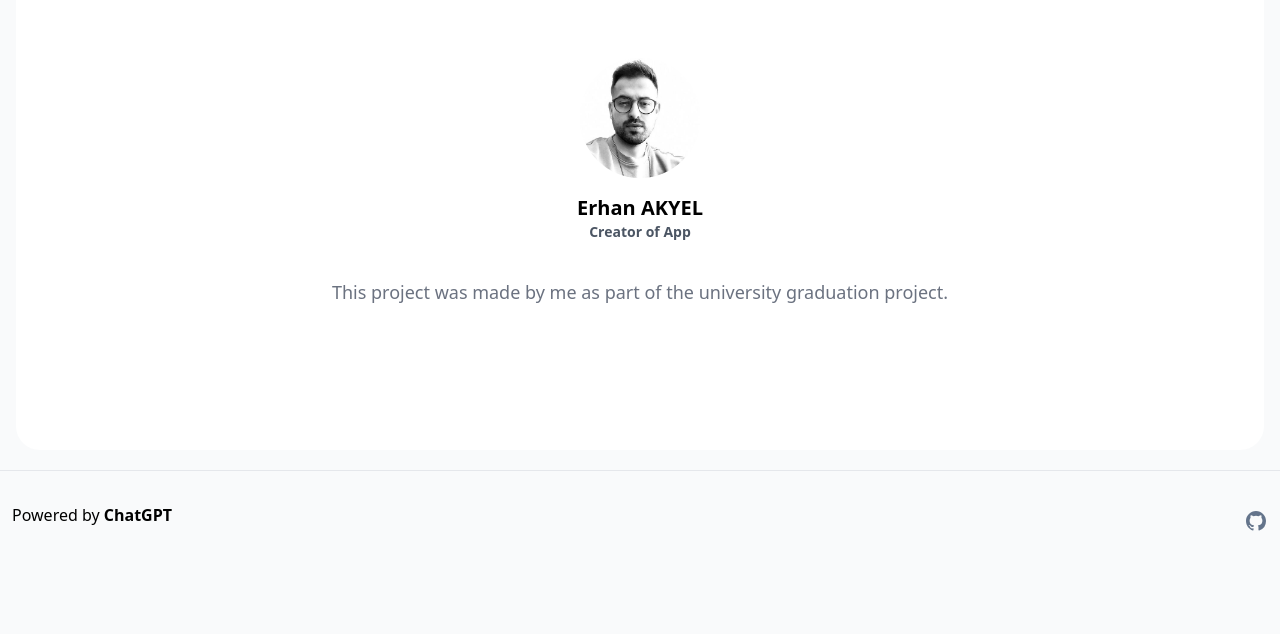
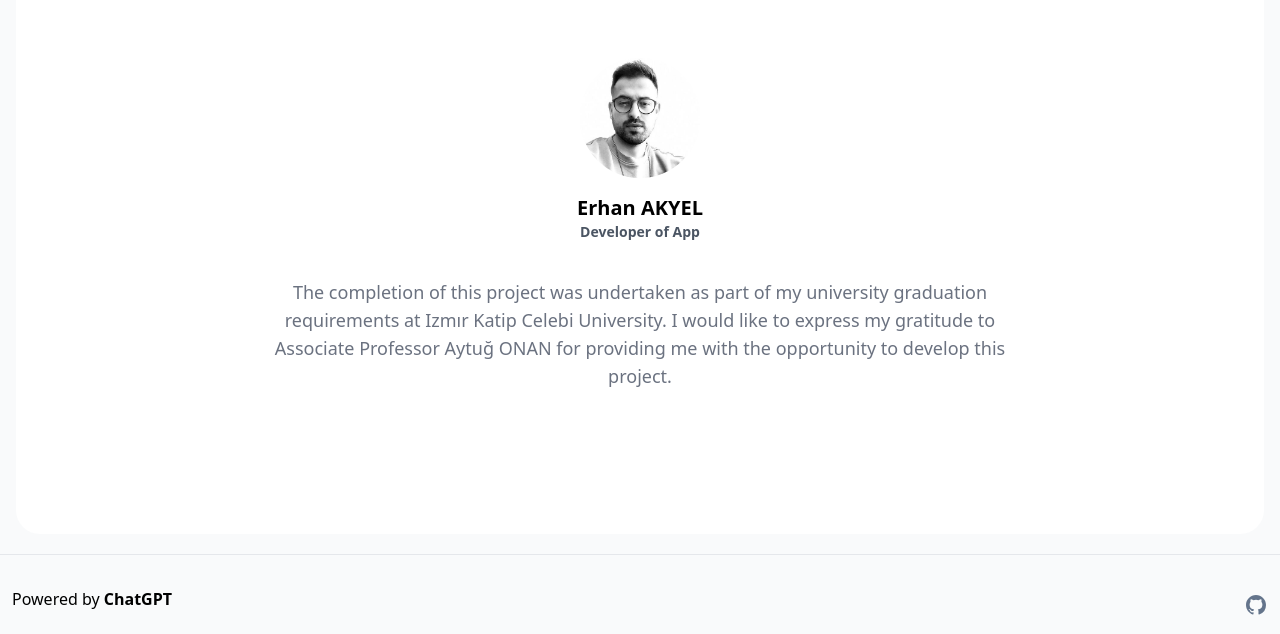
Before and after one commit to bytefulness/twitter-bio-ai, a Next.js app: page / in a window 1280 px wide. Shown: the part 1596-2230 px from the top of the page. Before the commit the page ends 2146 px from the top, so only its background shows below. Built offline with nearby package versions, Linux system fonts and the light colour scheme.

Commit message:
UPDATE: Texts

```diff
--- a/pages/index.tsx
+++ b/pages/index.tsx
@@ -71,7 +71,7 @@ const Home: NextPage = () => {
   return (
     <>
       <Head>
-        <title>Bio With AI🚀</title>
+        <title>Bio With AI 🚀</title>
         <link rel="icon" href="/favicon.ico" />
       </Head>
 
@@ -202,12 +202,15 @@ const Home: NextPage = () => {
 
             <span className="font-semibold text-xl">Erhan AKYEL</span>
             <span className="text-gray-600 font-semibold text-sm mb-9">
-              Creator of App
+              Developer of App
             </span>
 
-            <p className="text-lg text-gray-500">
-              This project was made by me as part of the university graduation
-              project.
+            <p className="text-lg text-gray-500 max-w-3xl">
+              The completion of this project was undertaken as part of my
+              university graduation requirements at Izmır Katip Celebi
+              University. I would like to express my gratitude to Associate
+              Professor Aytuğ ONAN for providing me with the opportunity to
+              develop this project.
             </p>
           </div>
         </section>
```
